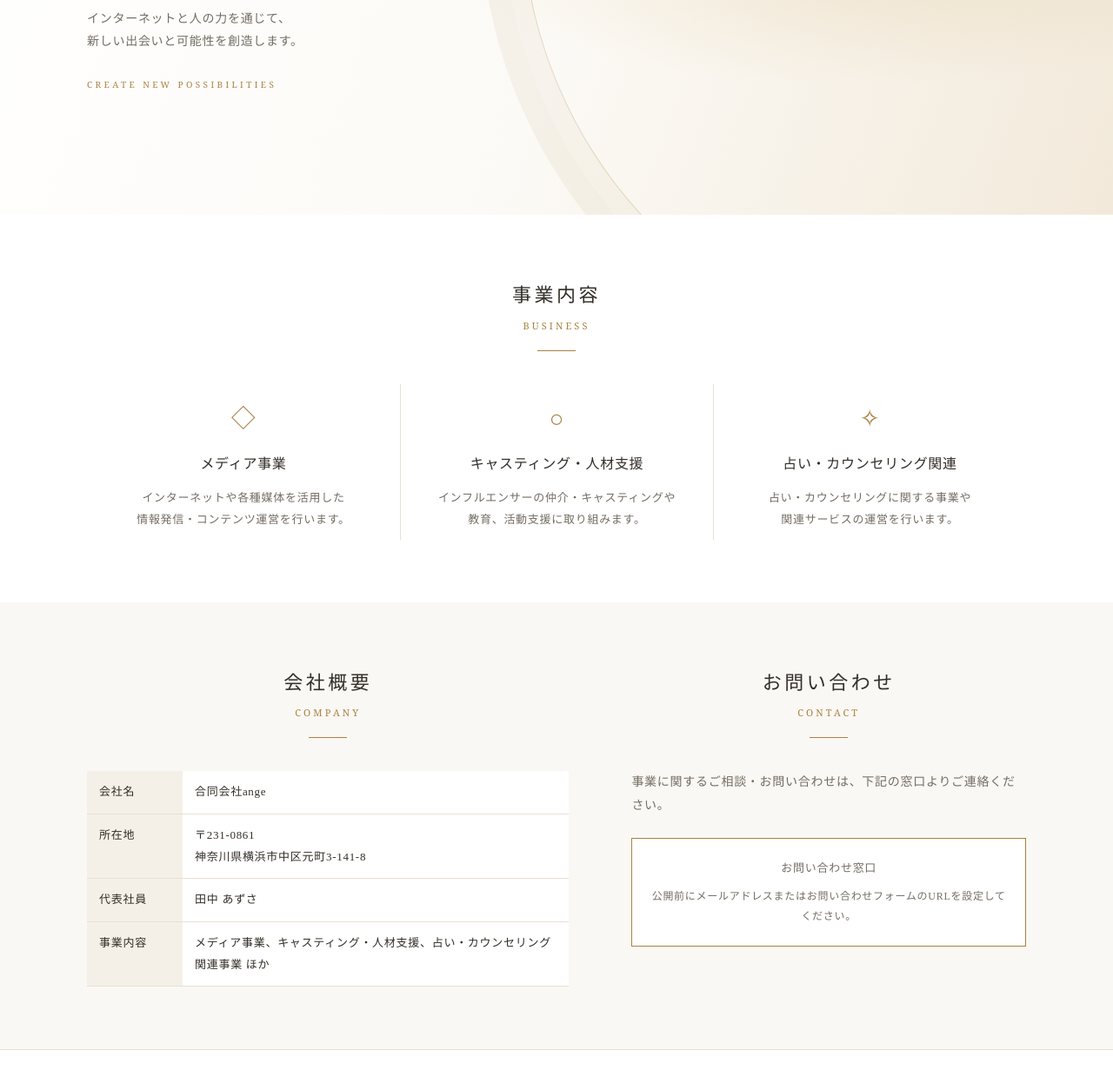
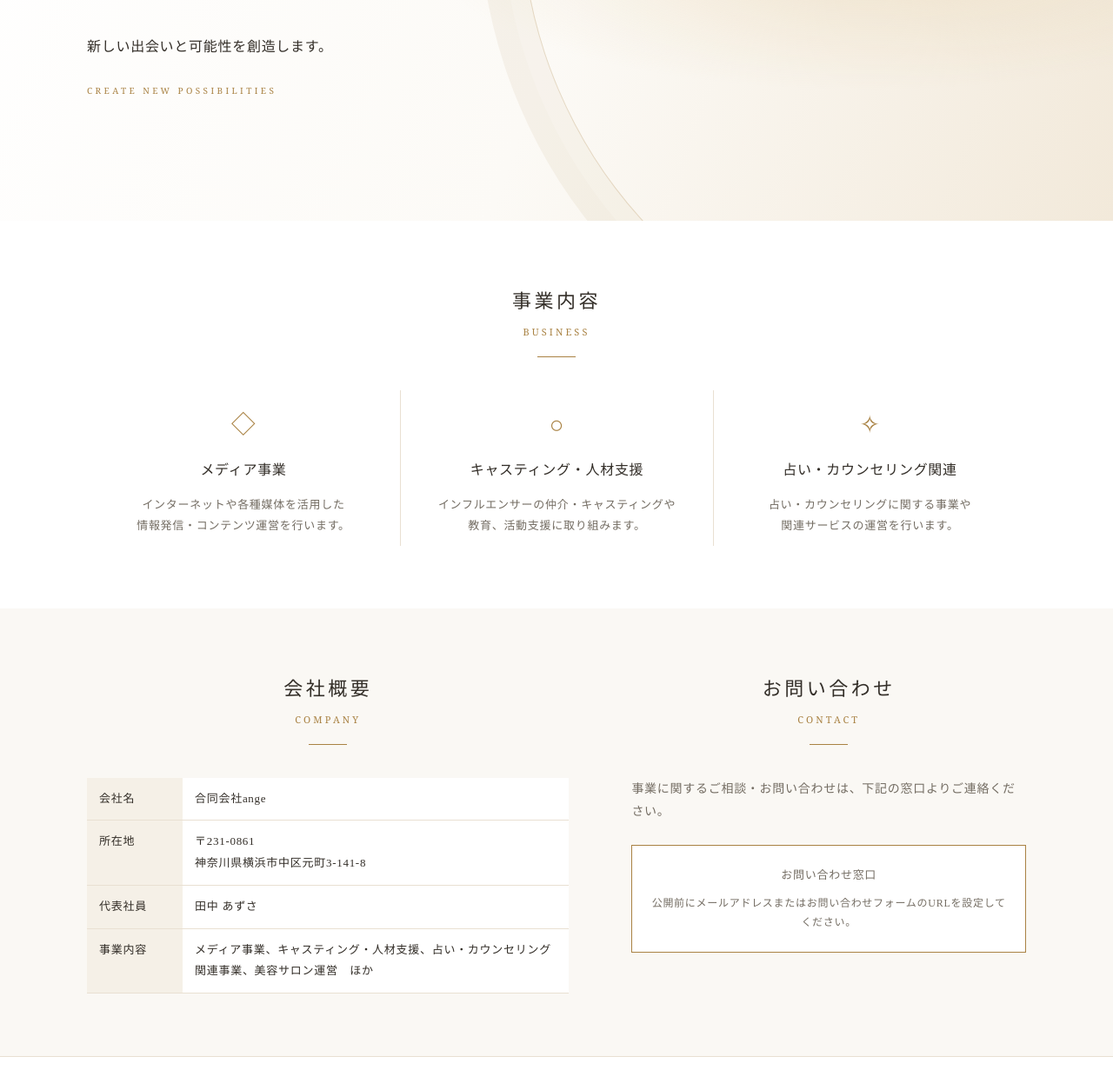
Before and after one commit to anneange/ange, a plain HTML site: page index.html in a window 1280 px wide. Shown: the part 420-1651 px from the top of the page at 87% size. Drawn offline with Linux system fonts and the light colour scheme.

Commit message:
Modify text in index.html for clarity and detail
Updated the content of the hero section and business details.

```diff
--- a/index.html
+++ b/index.html
@@ -77,7 +77,7 @@ footer{padding:26px 0;border-top:1px solid var(--line);font-size:11px;color:var(
       <p class="eyebrow">人と可能性をつなぐ</p>
       <h1>ange</h1>
       <h2>新たな価値を、丁寧に。</h2>
-      <p>インターネットと人の力を通じて、<br>新しい出会いと可能性を創造します。</p>
+      <br>新しい出会いと可能性を創造します。</p>
       <div class="english">CREATE NEW POSSIBILITIES</div>
     </div>
   </section>
@@ -99,7 +99,7 @@ footer{padding:26px 0;border-top:1px solid var(--line);font-size:11px;color:var(
           <tr><th>会社名</th><td>合同会社ange</td></tr>
           <tr><th>所在地</th><td>〒231-0861<br>神奈川県横浜市中区元町3-141-8</td></tr>
           <tr><th>代表社員</th><td>田中 あずさ</td></tr>
-          <tr><th>事業内容</th><td>メディア事業、キャスティング・人材支援、占い・カウンセリング関連事業 ほか</td></tr>
+          <tr><th>事業内容</th><td>メディア事業、キャスティング・人材支援、占い・カウンセリング関連事業、美容サロン運営　ほか</td></tr>
         </table>
       </div>
       <div id="contact">
```
